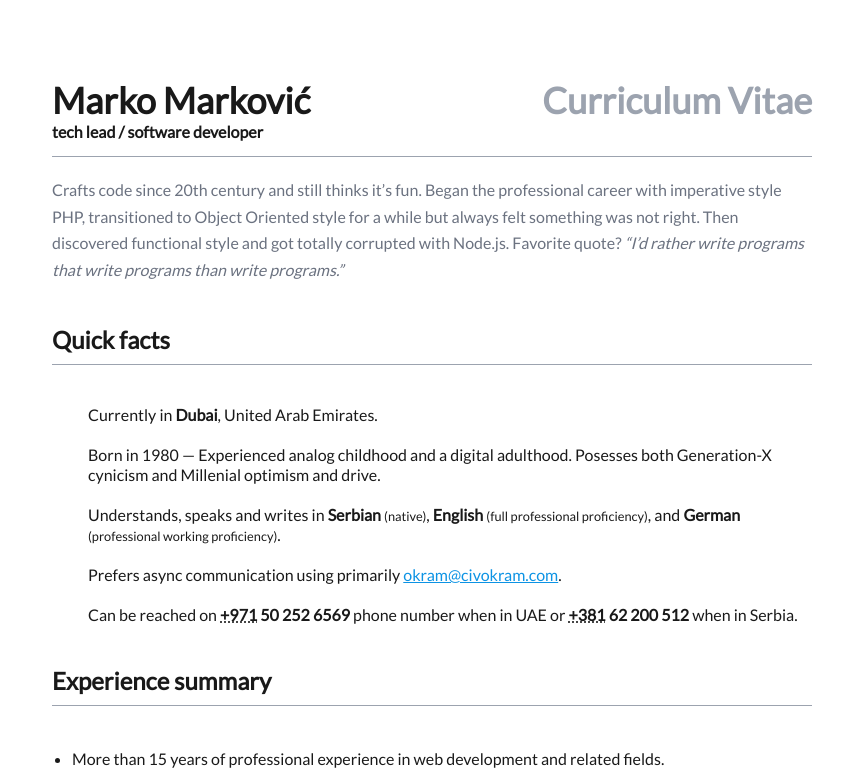
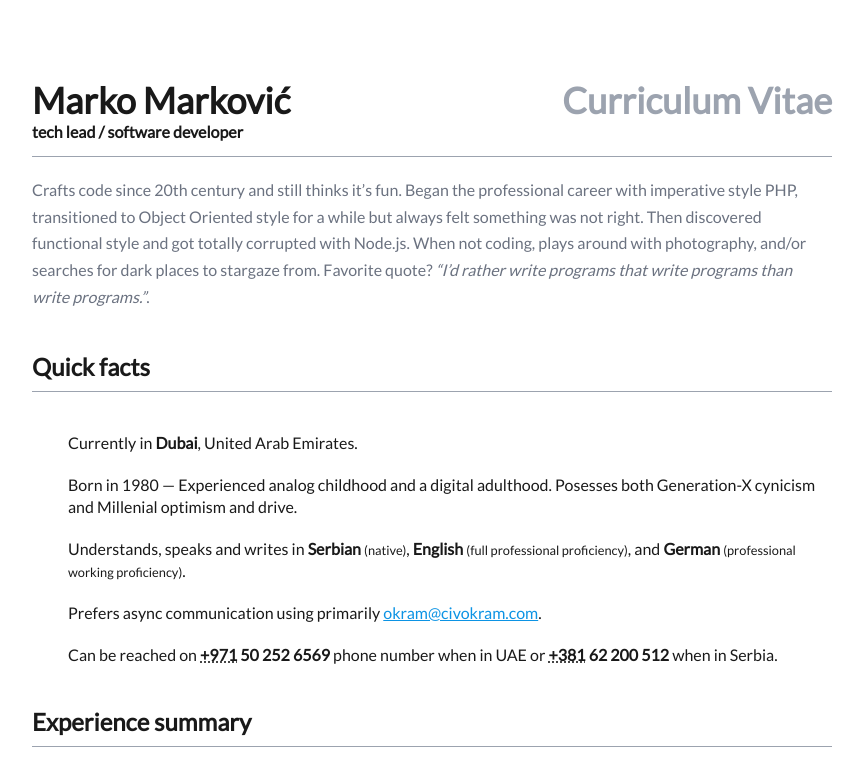
Before and after one commit to markomarkovic/cv, a Vue app: page / in a window 1280 px wide. Shown: the top 778 px of the page, without its empty margins (208-1071 px from the left). Built offline with nearby package versions, Linux system fonts and the light colour scheme.

Commit message:
Some content and style tweaks

```diff
--- a/src/facts/basic.js
+++ b/src/facts/basic.js
@@ -3,5 +3,5 @@ export default {
   title: `Curriculum Vitae`,
   name: `Marko Marković`,
   profession: `tech lead / software developer`,
-  quote: `Crafts code since 20th century and still thinks it’s fun. Began the professional career with imperative style PHP, transitioned to Object Oriented style for a while but always felt something was not right. Then discovered functional style and got totally corrupted with Node.js. Favorite quote? <i>“I’d rather write programs that write programs than write programs.”</i>`,
+  quote: `Crafts code since 20th century and still thinks it’s fun. Began the professional career with imperative style PHP, transitioned to Object Oriented style for a while but always felt something was not right. Then discovered functional style and got totally corrupted with Node.js. When not coding, plays around with photography, and/or searches for dark places to stargaze from. Favorite quote? <i>“I’d rather write programs that write programs than write programs.”</i>.`,
 }
--- a/src/facts/quickFacts.js
+++ b/src/facts/quickFacts.js
@@ -18,7 +18,7 @@ export default [
   },
   {
     icon: 'i-tabler-phone?bg',
-    text: 'Can be reached on <b><abbr title="UAE">+971</abbr> 50 252 6569</b> phone number when in UAE or <b><abbr title="Serbia">+381</abbr> 62 200 512</b> when in Serbia.',
-    // text: 'Can be reached on <b><abbr title="Serbia">+381</abbr> 62 200 512</b> phone number when in Serbia, or <b><abbr title="UAE">+971</abbr> 50 252 6569</b> when in UAE.',
+    text: 'Can be reached on <b><abbr title="UAE">+971</abbr>&nbsp;50&nbsp;252&nbsp;6569</b> phone number when in UAE or <b><abbr title="Serbia">+381</abbr>&nbsp;62&nbsp;200&nbsp;512</b> when in Serbia.',
+    // text: 'Can be reached on <b><abbr title="Serbia">+381</abbr>&nbsp;62&nbsp;200&nbsp;512</b> phone number when in Serbia, or <b><abbr title="UAE">+971</abbr>&nbsp;50&nbsp;252&nbsp;6569</b> when in UAE.',
   },
 ]
--- a/src/index.css
+++ b/src/index.css
@@ -12,7 +12,7 @@ body {
 }
 
 .container {
-  @apply px-5 mx-auto mt-20;
+  @apply mx-auto mt-20;
   max-width: 800px;
 }
 
@@ -46,7 +46,7 @@ header h1 .profession {
   @apply text-base font-bold flex-initial break-all;
 }
 header blockquote {
-  @apply text-gray-500 print:leading-tight;
+  @apply text-gray-500 print:leading-snug;
 }
 
 section h2 {
@@ -61,7 +61,7 @@ section h3 {
 }
 
 .quickfacts p {
-  @apply mb-5 flex items-center leading-tight;
+  @apply mb-5 flex items-center leading-snug;
 }
 .quickfacts p .icon {
   @apply min-w-5 min-h-5 mr-4;
@@ -102,7 +102,7 @@ section h3 {
 
 @media print {
   @page {
-    margin: 2.5cm;
+    margin: 2.3cm;
   }
   html,
   body {
```
